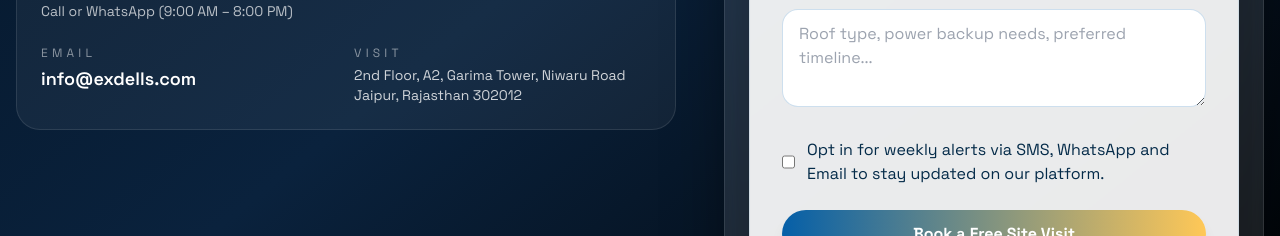
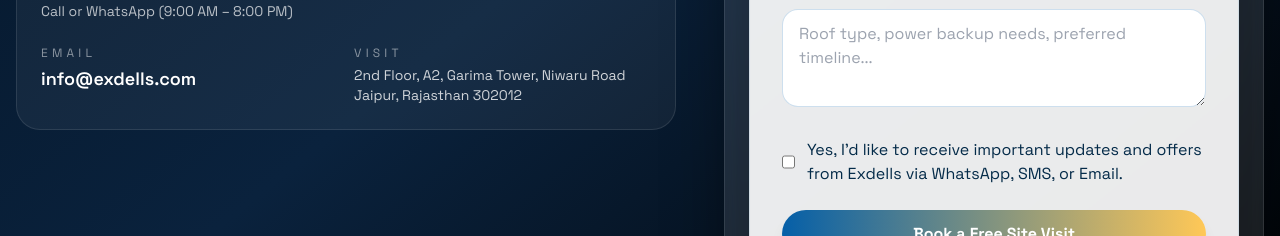
Before and after one commit to exdellsindia/Exdells, a React (Vite) app in the folder frontend/: page / in a window 1280 px wide. Shown: the part 4160-4396 px from the top of the page. Built offline with nearby package versions, Linux system fonts and the light colour scheme; no server answers.

Commit message:
cmmit changes

```diff
--- a/frontend/src/components/LeadForm.jsx
+++ b/frontend/src/components/LeadForm.jsx
@@ -180,7 +180,7 @@ export default function LeadForm() {
           className="accent-exdellsBlue w-5 h-5 rounded focus:ring-exdellsBlue border border-exdellsBlue/30"
         />
         <label htmlFor="optInAlerts" className="text-base text-exdellsNavy select-none cursor-pointer">
-          Opt in for weekly alerts via SMS, WhatsApp and Email to stay updated on our platform.
+          Yes, I’d like to receive important updates and offers from Exdells via WhatsApp, SMS, or Email.
         </label>
       </div>
 
```
Also changed, not shown: 1 other file (tests, documents, lock files or other folders).
